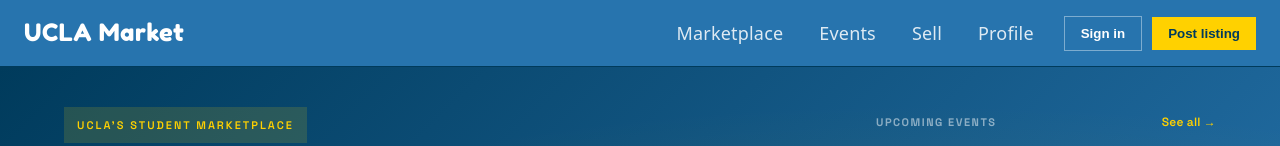
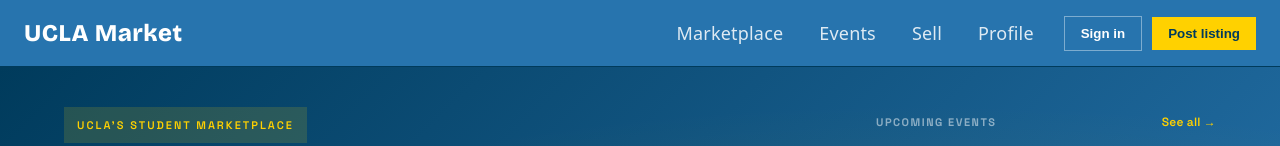
Before and after one commit to sharonxiong/ACM-W-BruinMarket-Temp, a React (Vite) app in the folder my-react-app/: page / in a window 1280 px wide. Shown: the top 146 px of the page. Built offline with nearby package versions, Linux system fonts and the light colour scheme.

Commit message:
Font changes

```diff
--- a/my-react-app/src/components/Header.css
+++ b/my-react-app/src/components/Header.css
@@ -54,7 +54,8 @@
 }
 
 .navbar__brand {
-  font-family: 'Fredoka One', cursive;
+  font-family: 'Bricolage Grotesque', sans-serif;
+  font-weight: 800;
   font-weight: 400;
   font-size: 24px;
   text-decoration: none;
--- a/my-react-app/src/index.css
+++ b/my-react-app/src/index.css
@@ -1,4 +1,4 @@
-@import url('https://fonts.googleapis.com/css2?family=Space+Grotesk:wght@400;500;600;700&family=Fredoka+One&family=Plus+Jakarta+Sans:wght@700;800&display=swap');
+@import url('https://fonts.googleapis.com/css2?family=Space+Grotesk:wght@400;500;600;700&family=Fredoka+One&family=Plus+Jakarta+Sans:wght@700;800&family=Bricolage+Grotesque:wght@800&display=swap');
 
 :root {
   /* UCLA Brand Colors */
```
